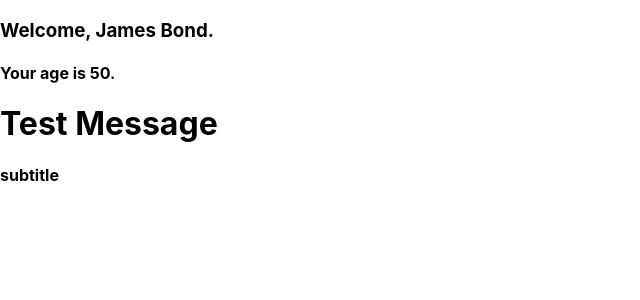
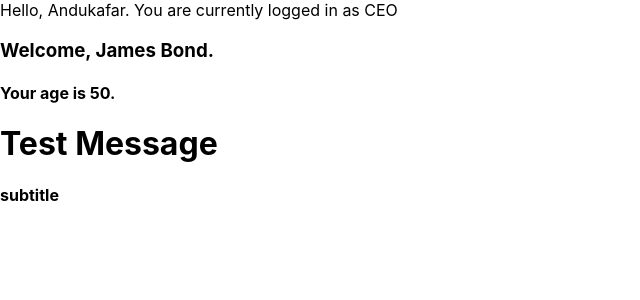
Before and after one commit to sector127/digital-academy-105, a React (Create React App) app: page / in a window 1280 px wide. Shown: the top 300 px of the page, without its empty margins (0-640 px from the left). Built offline with nearby package versions, Linux system fonts and the light colour scheme.

Commit message:
added some code

```diff
--- a/src/App.js
+++ b/src/App.js
@@ -1,11 +1,13 @@
 import Greeting from './Greeting';
 import Welcome from './Welcome';
+import Top from './Top';
 
 import './App.css';
 
 function App() {
   return (
     <div className="App">
+      <Top account={'Andukafar'} position={'CEO'} />
       <Welcome user="James Bond" age={50} />
       <Greeting title="Test Message" subTitle="subtitle" />
     </div>
--- /dev/null
+++ b/src/Top.js
@@ -0,0 +1,9 @@
+const Top = ({ account, position }) => {
+  return (
+    <div className="top">
+      Hello, {account}. You are currently logged in as {position}
+    </div>
+  );
+};
+
+export default Top;
```
